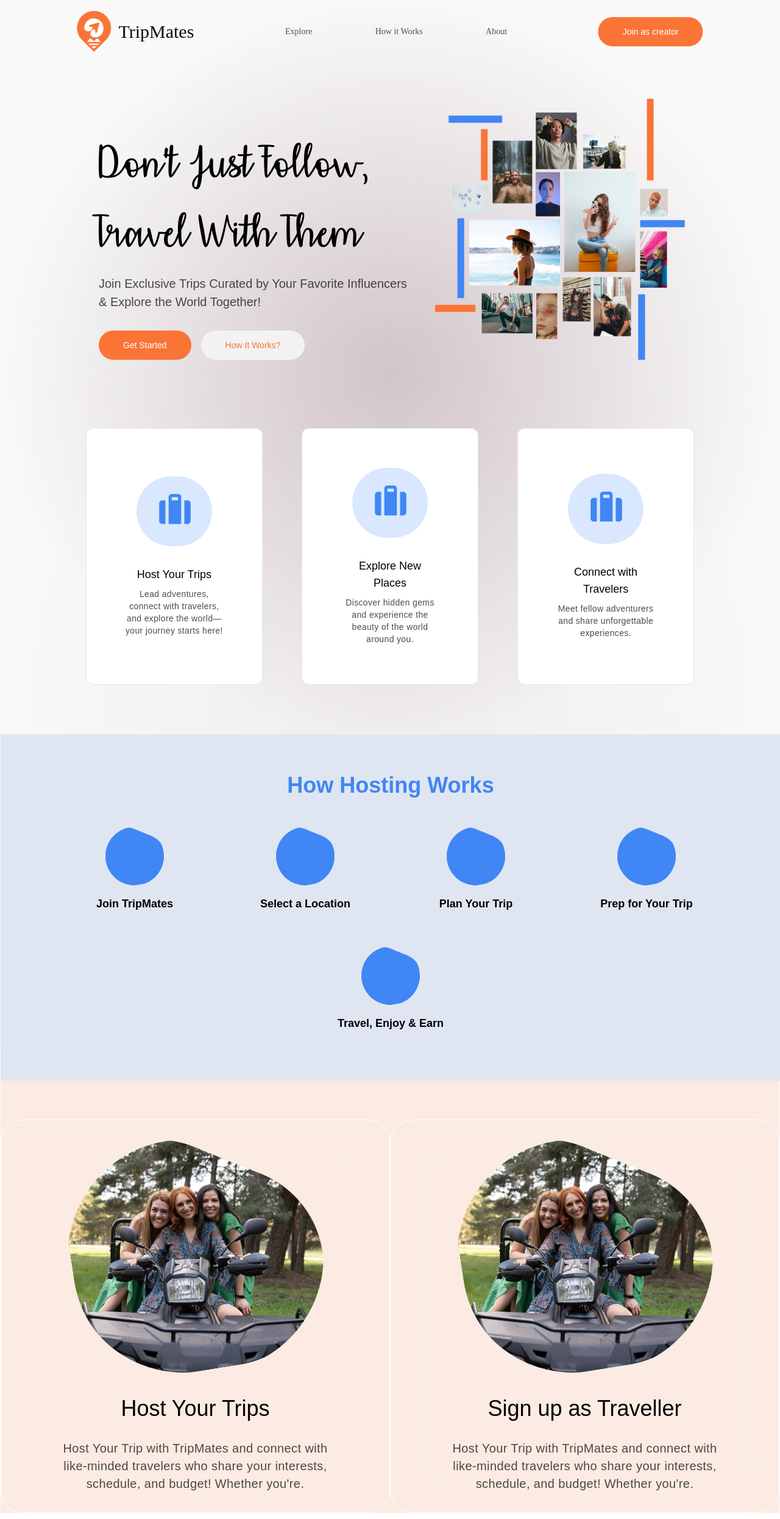
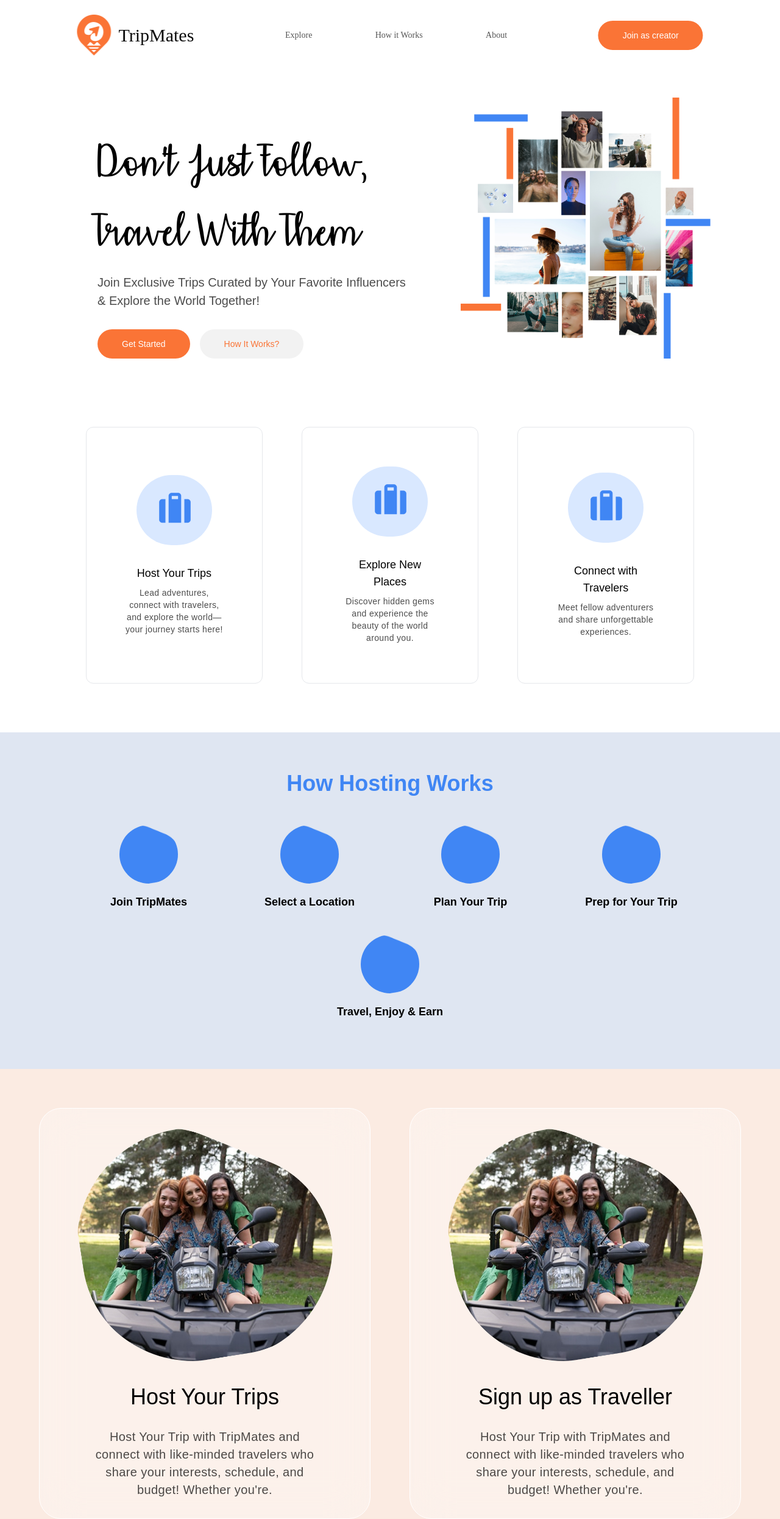
Before and after one commit to geekofdhruv/tripmates, a Next.js app: page / in a window 1280 px wide. Shown: the whole page at 61% size. Built offline with nearby package versions, Linux system fonts and the light colour scheme.

Commit message:
navbar and minor changes

```diff
--- a/src/app/components/feature.tsx
+++ b/src/app/components/feature.tsx
@@ -9,7 +9,8 @@ type TripMatesCardProps = {
 
 const TripMatesCard = ({ title, description, imageSrc, imageAlt }: TripMatesCardProps) => {
   return (
-    <div className="w-[50vw] backdrop-blur-[32.4px] rounded-[36px] bg-white/26 border border-white box-border flex flex-col items-center justify-start p-8 gap-8">
+
+    <div className=" backdrop-blur-[32.4px] rounded-[36px] bg-white/30 border border-white box-border flex flex-col items-center justify-start p-8 gap-8">
       <Image
         className="w-[420px] relative rounded-[380.97px] max-h-full object-cover"
         width={420}
@@ -26,6 +27,7 @@ const TripMatesCard = ({ title, description, imageSrc, imageAlt }: TripMatesCard
         </div>
       </div>
     </div>
+
   );
 };
 
--- a/src/app/components/how_hosting.tsx
+++ b/src/app/components/how_hosting.tsx
@@ -14,7 +14,7 @@ const HostingBox: React.FC<{ items: CardProps[] }> = ({ items }) => {
         How Hosting Works
       </h1>
 
-      <div className="flex flex-wrap justify-center gap-6">
+      <div className="flex flex-wrap justify-center gap-2">
         {items.map((item, index) => (
           <div
             key={index}
--- a/src/app/components/landing.tsx
+++ b/src/app/components/landing.tsx
@@ -16,7 +16,7 @@ const HeroContent = () => {
         <Button variant="secondary">How It Works?</Button>
       </div>
     </div>
-     <img src="/Elements.png" alt="Tillustration" className='w-[32vw] ml-5'  />
+     <img src="/Elements.png" alt="Tillustration" className='w-[32vw] ml-16'  />
     </div>
   );
 };
--- a/src/app/components/navbar.tsx
+++ b/src/app/components/navbar.tsx
@@ -22,15 +22,15 @@ const Navbar: React.FC = () => {
     <header>
       <nav
         className={clsx(
-          'fixed top-0 left-1/2 transform -translate-x-1/2 px-6 py-4 flex justify-between items-center transition-all duration-300 ease-in-out z-50',
+          'fixed top-0 left-1/2 transform -translate-x-1/2 px-6 flex justify-between items-center transition-all duration-300 ease-in-out z-50',
           scrolled
-            ? 'w-3/5 mt-4 rounded-[16px] border border-gray-300 shadow-sm bg-white'
-            : 'w-[84vw] border-none bg-transparent'
+            ? 'w-3/5 mt-4 py-1 rounded-[16px] border border-gray-300 shadow-sm bg-white'
+            : 'w-[84vw] py-6 border-none bg-transparent'
         )}
       >
 
         <Link href="/" className="flex items-center gap-3">
-          <Image src="/logo.png" alt="TripMates Logo" width={56} height={67} priority />
+          <Image src="/logo.png" alt="TripMates Logo" width={56} height={67} priority className={clsx(scrolled ? 'scale-75' : 'scale-100')} />
           <h1 className="text-[#0C0C0C] text-3xl font-medium font-['DM_Serif_Display']">TripMates</h1>
         </Link>
 
--- a/src/app/globals.css
+++ b/src/app/globals.css
@@ -9,7 +9,7 @@
     font-style: normal;
   }
 
-  .rectangleDiv {
+  /* .rectangleDiv {
     width: 100%;
     position: relative;
     backdrop-filter: blur(60px);
@@ -17,6 +17,6 @@
       radial-gradient(50% 50% at 50% 50%, rgba(253, 213, 76, 0.2), rgba(251, 216, 97, 0.2) 12.97%, rgba(249, 221, 126, 0.2) 30.82%, rgba(247, 225, 147, 0.2) 43.36%, rgba(240, 240, 240, 0.2)),
       radial-gradient(50% 50% at 50% 50%, rgba(249, 108, 136, 0.2), rgba(254, 254, 254, 0.2)), rgba(255, 255, 255, 0.44);
     border: 1px solid rgba(255, 255, 255, 0.1);
-    box-sizing: border-box;
 
-  }
+
+  } */
--- a/src/app/page.tsx
+++ b/src/app/page.tsx
@@ -24,7 +24,7 @@ const TripMates: React.FC = () => {
 
     </div>
     <HostingBox items={items}/>
-    <div className="flex pt-16 items-center justify-between bg-[#FBEBE2]">
+    <div className="flex w-screen px-16 pt-16 gap-16 items-center justify-between bg-[#FBEBE2]">
 
         <TripMatesCard
           title="Host Your Trips"
```
